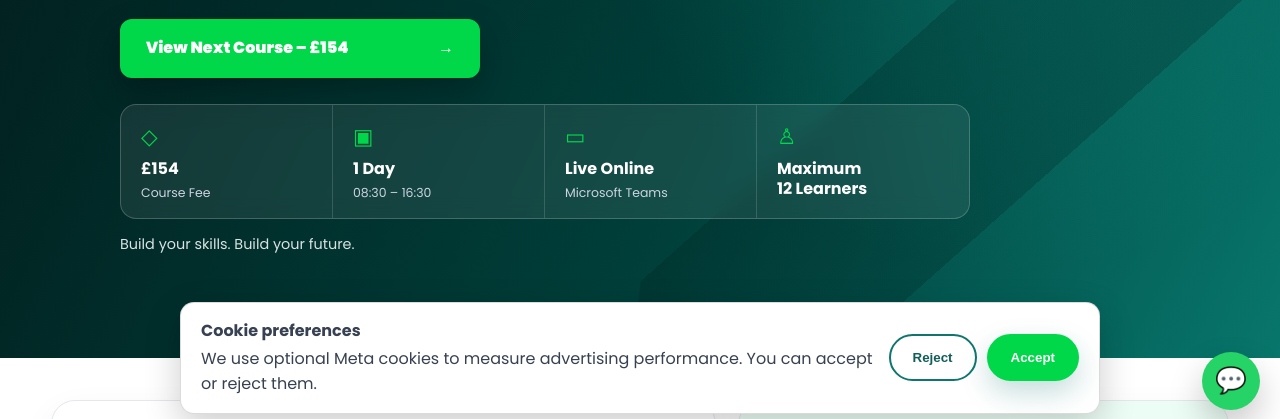
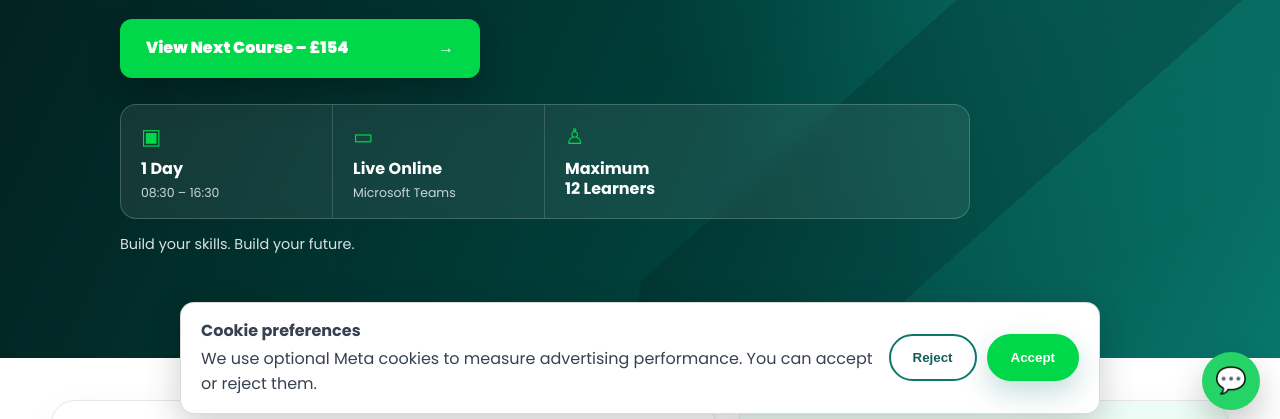
Before and after one commit to Kevinavey/AV_Training_Website_V7_Backend_Connected, a website: page index.html in a window 1280 px wide. Shown: the part 370-789 px from the top of the page. Drawn offline with Linux system fonts and the light colour scheme; no server answers.

Commit message:
Remove course fee from hero information panel

```diff
--- a/index.html
+++ b/index.html
@@ -27,7 +27,6 @@
     <p class="ecs-hero-lead">Complete the recognised SPA Core Day health &amp; safety course and take the next step towards your ECS Electrical Labourer Card application.</p>
     <div class="hero-actions"><a class="btn btn-primary ecs-hero-cta" href="#onlineCourseDates">View Next Course – £154 <b>→</b></a></div>
     <div class="ecs-hero-facts">
-      <div><i>◇</i><strong>£154</strong><span>Course Fee</span></div>
       <div><i>▣</i><strong>1 Day</strong><span>08:30 – 16:30</span></div>
       <div><i>▭</i><strong>Live Online</strong><span>Microsoft Teams</span></div>
       <div><i>♙</i><strong>Maximum<br>12 Learners</strong></div>
```
